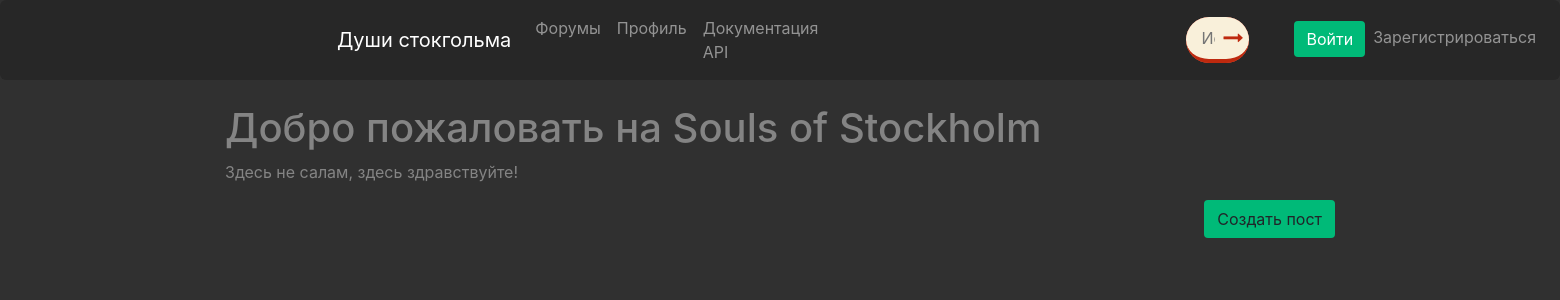
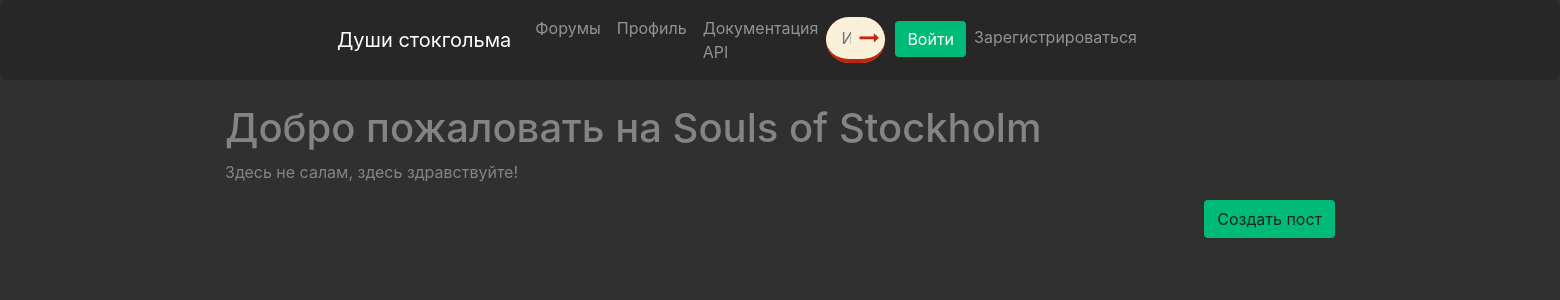
Before and after one commit to NevermoreKatana/Souls-of-Stockholm, a Flask app: page / in a window 1560 px wide; the page is wider, and only the part inside the window is pictured. Shown: the top 300 px of that part. Run offline with Flask 3, Linux system fonts and the light colour scheme; data that the repository does not hold is empty; parts of the project's set-up code (start-up, migrations or seed data) failed here and were passed over; some libraries are stand-ins or nearby versions.

Commit message:
fix header on telephone

```diff
--- a/stockholm_souls/templates/header.html
+++ b/stockholm_souls/templates/header.html
@@ -1,7 +1,9 @@
 <link rel="stylesheet" href="https://cdnjs.cloudflare.com/ajax/libs/font-awesome/4.7.0/css/font-awesome.min.css">
 <style>
+    @media (max-width: 100%) {
+}
     .navbar {
-        background-color: #272727; /* Черный фон для навигационной панели */
+        background-color: #272727;
         border-radius: 6px;
     }
     .btn-primary{
@@ -45,12 +47,10 @@
       font-size: 20px;
       color: #be290e;
     }
-    .ml{
-        padding-left: 360px;
-    }
-    .mr{
-       margin-right: 35px;
-    }
+    .ml-right {
+    margin-left: auto;
+    margin-right: 470px;
+}
     .mt-1{
         margin-top: 1.5em;!important;
     }
@@ -79,8 +79,8 @@
                     <a class="nav-link" href="/docs">Документация API</a>
                 </li>
             </ul>
-            <ul class="navbar-nav ml">
-                <li class="nav-item mr">
+            <ul class="navbar-nav ml-right">
+                <li class="nav-item">
                     <div class="d4">
                         <form action="/" method="post" style="display: flex;">
                             <input type="text" id="query" name="query" placeholder="Искать здесь...">
@@ -89,13 +89,13 @@
                     </div>
                 </li>
                 {% if cu %}
-                    <li class="nav-item mt-1">
+                    <li class="nav-item mt-1 ">
                         <form action="/logout" method="post" class="d-flex justify-content-center">
                             <button type="submit" class="btn btn-light">Выйти</button>
                         </form>
                     </li>
                 {% else %}
-                    <li class="nav-item mt-1">
+                    <li class="nav-item  mt-1">
                         <form action="/login" method="get" class="d-flex justify-content-center">
                             <button type="submit" class="btn btn-primary">Войти</button>
                         </form>
```
